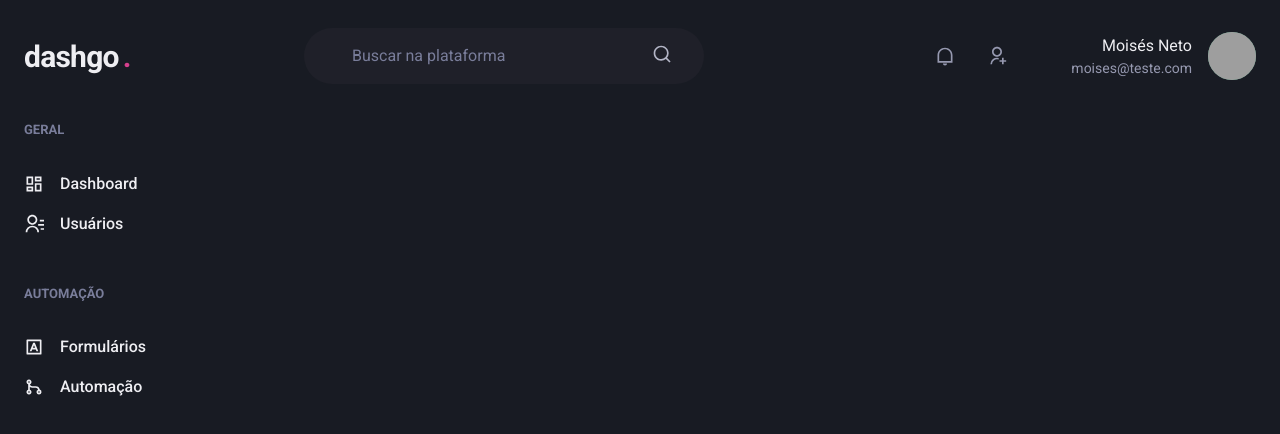
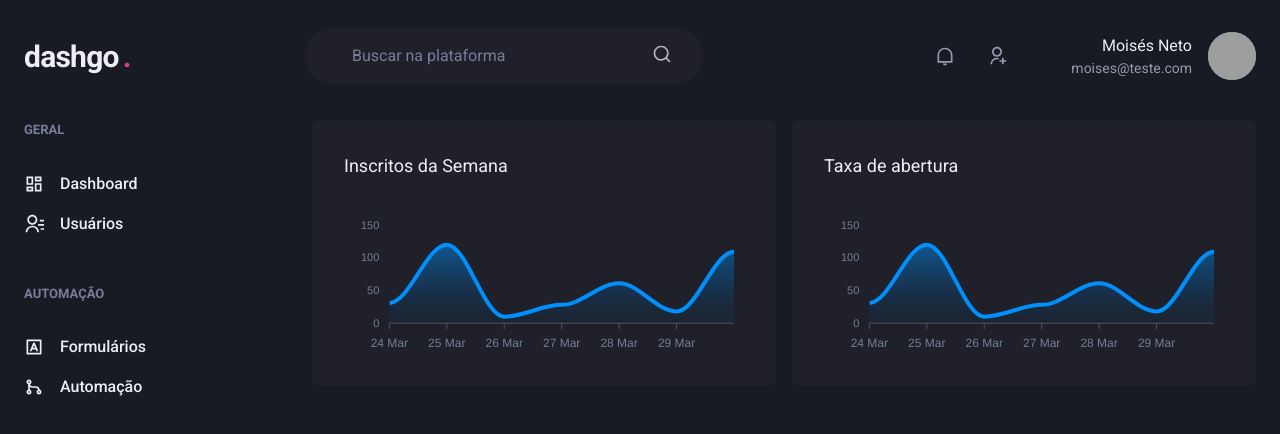
Before and after one commit to moisesnetouou/dashgo-next, a Next.js app: page /dashboard in a window 1280 px wide. Shown: the top 434 px of the page. Built offline with nearby package versions, Linux system fonts and the light colour scheme; grey boxes are pictures that could not be loaded.

Commit message:
feat: Dashboard created

```diff
--- a/package.json
+++ b/package.json
@@ -12,9 +12,11 @@
     "@chakra-ui/react": "^1.8.6",
     "@emotion/react": "11",
     "@emotion/styled": "11",
+    "apexcharts": "^3.33.2",
     "framer-motion": "6",
     "next": "12.1.0",
     "react": "17.0.2",
+    "react-apexcharts": "^1.4.0",
     "react-dom": "17.0.2",
     "react-icons": "^4.3.1"
   },
--- a/src/pages/dashboard.tsx
+++ b/src/pages/dashboard.tsx
@@ -1,6 +1,61 @@
-import { Flex } from '@chakra-ui/react';
+import { Box, Flex, SimpleGrid, Text, theme } from '@chakra-ui/react';
+import dynamic from 'next/dynamic';
+
 import { Header } from '../components/Header';
 import { Sidebar } from '../components/Sidebar';
+
+const Chart = dynamic(() => import('react-apexcharts'), {
+  ssr: false,
+});
+
+const options = {
+  chart: {
+    toolbar: {
+      show: false,
+    },
+    zoom: {
+      enabled: false,
+    },
+    foreColor: theme.colors.gray[500],
+  },
+  grid: {
+    show: false,
+  },
+  dataLabels: {
+    enabled: false,
+  },
+  tooltip: {
+    enabled: false,
+  },
+  xaxis: {
+    type: 'datetime',
+    axisBorder: {
+      color: theme.colors.gray[600],
+    },
+    axisTicks: {
+      color: theme.colors.gray[600],
+    },
+    categories: [
+      '2022-03-24T00:00:00.000Z',
+      '2022-03-25T00:00:00.000Z',
+      '2022-03-26T00:00:00.000Z',
+      '2022-03-27T00:00:00.000Z',
+      '2022-03-28T00:00:00.000Z',
+      '2022-03-29T00:00:00.000Z',
+      '2022-03-30T00:00:00.000Z',
+    ],
+  },
+  fill: {
+    opacity: 0.3,
+    type: 'gradient',
+    gradient: {
+      shade: 'dark',
+      opacityFrom: 0.7,
+      opacityTo: 0.3,
+    },
+  },
+};
+const series = [{ name: 'series1', data: [31, 120, 10, 28, 61, 18, 109] }];
 
 export default function Dashboard() {
   return (
@@ -9,6 +64,39 @@
 
       <Flex w="100%" my="6" maxW={1480} mx="auto" px="6">
         <Sidebar />
+
+        <SimpleGrid
+          flex="1"
+          gap="4"
+          minChildWidth="320px"
+          alignItems="flex-start"
+        >
+          <Box p="8" bg="gray.800" borderRadius={8} pb="4">
+            <Text fontSize="lg" mb="4">
+              Inscritos da Semana
+            </Text>
+            <Chart
+              // @ts-ignore
+              options={options}
+              series={series}
+              type="area"
+              height={160}
+            />
+          </Box>
+
+          <Box p="8" bg="gray.800" borderRadius={8} pb="4">
+            <Text fontSize="lg" mb="4">
+              Taxa de abertura
+            </Text>
+            <Chart
+              // @ts-ignore
+              options={options}
+              series={series}
+              type="area"
+              height={160}
+            />
+          </Box>
+        </SimpleGrid>
       </Flex>
     </Flex>
   );
```
Also changed, not shown: 1 other file (tests, documents, lock files or other folders).
